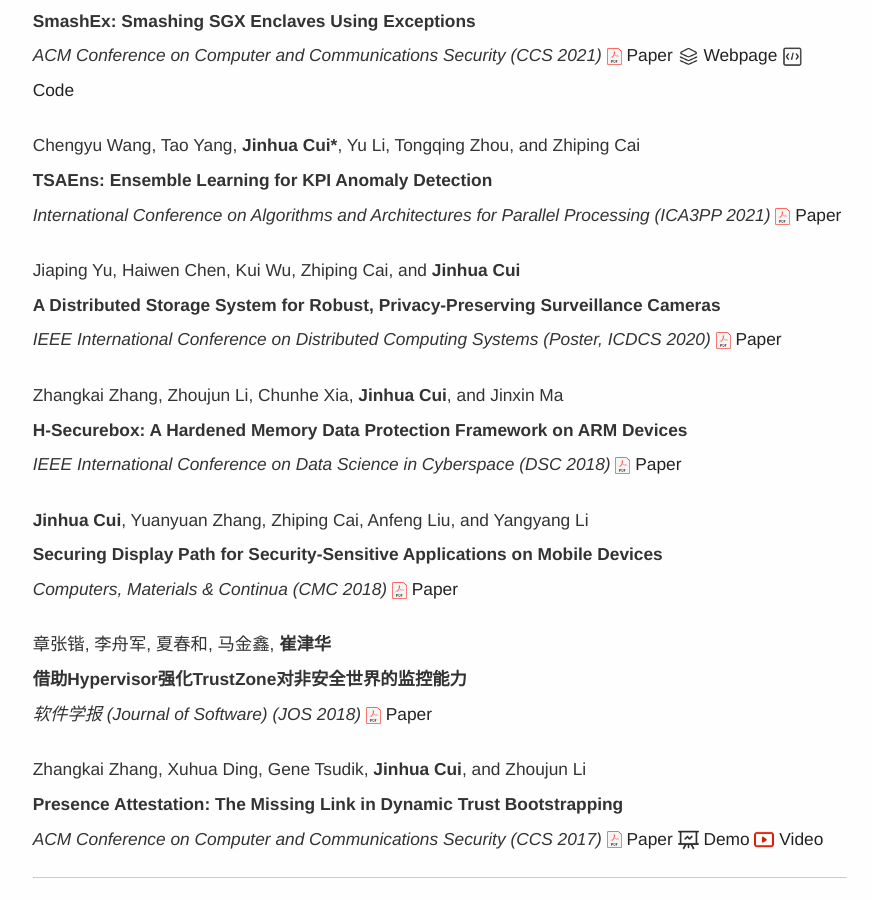
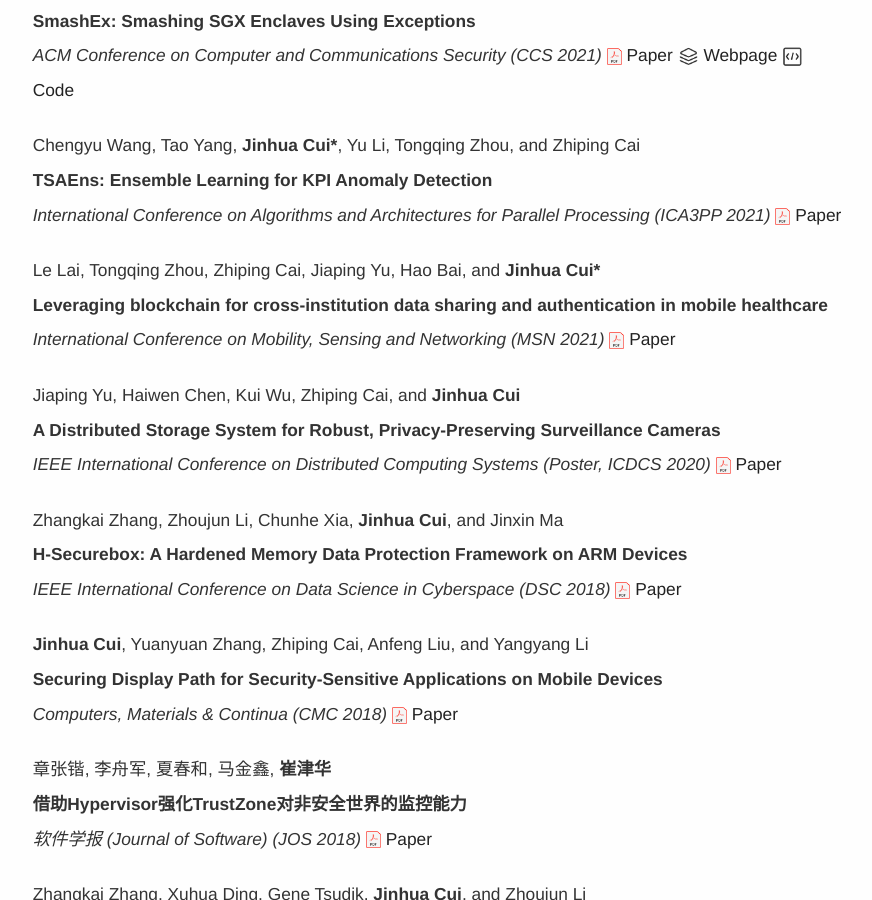
Before and after one commit to cimcs/cimcs.github.io, a Jekyll site: the page built from research.md, in a window 1280 px wide and 900 px high, scrolled down 442 px. Shown: the whole window, without its empty margins (200-1072 px from the left). Built offline with Jekyll 4.4.1, drawn with Linux system fonts in a browser that asks for light colours; comment, search, counter and statistics services are not loaded.

Commit message:
Update cv.yml

```diff
--- a/_data/cv.yml
+++ b/_data/cv.yml
@@ -146,7 +146,8 @@ publications:
       author:  "**Jinhua Cui**, Shweta Shinde, Satyaki Sen, Prateek Saxena, and Pinghai Yuan"
       # journal: arXiv preprint
       journal: ACM Transactions on Privacy and Security
-      url:     https://arxiv.org/abs/2103.15289
+      # url:     https://arxiv.org/abs/2103.15289
+      url:     https://doi.org/10.1145/3532862
       # mark:    \*The authors contributed equally to this work
       note:
       image:   https://upload.wikimedia.org/wikipedia/commons/8/87/PDF_file_icon.svg
@@ -180,6 +181,22 @@ publications:
       note:
       image:   https://upload.wikimedia.org/wikipedia/commons/8/87/PDF_file_icon.svg
       year:    (ICA3PP 2021)
+      doi:
+      # code:    https://github.com/ratel-enclave
+      # web:     https://ratel-enclave.github.io/
+      demo:
+      video:
+      slides:
+    - title:   "Leveraging blockchain for cross-institution data sharing and authentication in mobile healthcare"
+      # author:  Shweta Shinde\*, **Jinhua Cui\***, Satyaki Sen, Pinghai Yuan, and Prateek Saxena
+      author:  Le Lai, Tongqing Zhou, Zhiping Cai, Jiaping Yu, Hao Bai, and **Jinhua Cui\***
+      # journal: arXiv preprint
+      journal: International Conference on Mobility, Sensing and Networking
+      url:     https://doi.org/10.1109/MSN53354.2021.00056
+      # mark:    \*The authors contributed equally to this work
+      note:
+      image:   https://upload.wikimedia.org/wikipedia/commons/8/87/PDF_file_icon.svg
+      year:    (MSN 2021)
       doi:
       # code:    https://github.com/ratel-enclave
       # web:     https://ratel-enclave.github.io/
```
